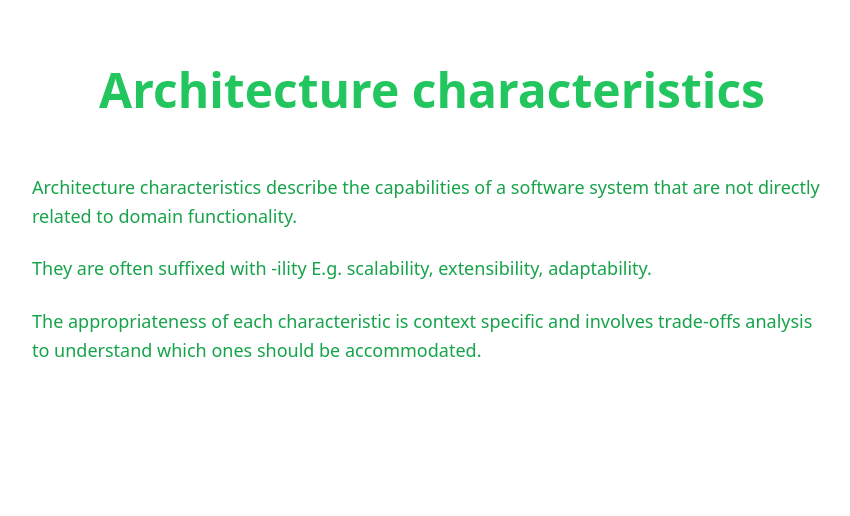
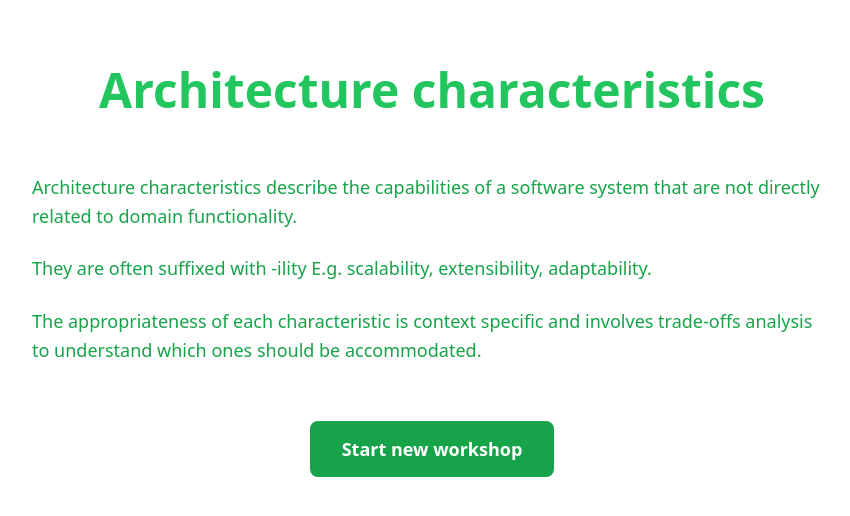
Before and after one commit to craighoustondev/architecure-characteristics, a Vue app in the folder frontend/: page / in a window 1280 px wide. Shown: the top 516 px of the page, without its empty margins (208-1058 px from the left). Built offline with nearby package versions, Linux system fonts and the light colour scheme.

Commit message:
Add "Start new workshop" button to App component with associated styles and test case

```diff
--- a/frontend/src/App.vue
+++ b/frontend/src/App.vue
@@ -18,6 +18,8 @@
         The appropriateness of each characteristic is context specific and involves trade-offs analysis to understand which ones should be accommodated.
       </p>
     </div>
+
+    <button class="start-button">Start new workshop</button>
   </div>
 </template>
 
@@ -51,4 +53,25 @@ h1 {
   color: #16a34a;
   font-size: 1.125rem;
 }
+
+.start-button {
+  margin-top: 2rem;
+  padding: 1rem 2rem;
+  font-size: 1.125rem;
+  font-weight: 600;
+  color: white;
+  background-color: #16a34a;
+  border: none;
+  border-radius: 0.5rem;
+  cursor: pointer;
+  transition: background-color 0.2s;
+}
+
+.start-button:hover {
+  background-color: #15803d;
+}
+
+.start-button:active {
+  background-color: #14532d;
+}
 </style>
```
Also changed, not shown: 1 other file (tests, documents, lock files or other folders).
